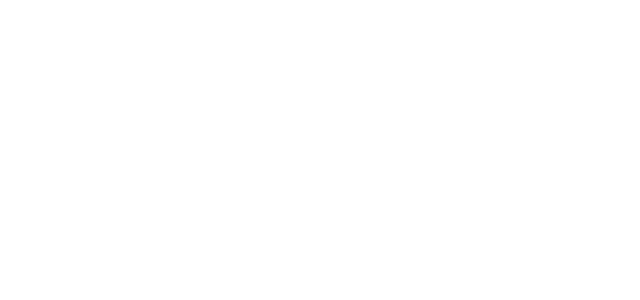
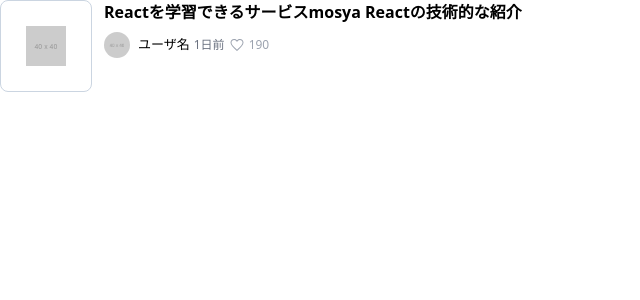
Before and after one commit to kei-1313/output, a Next.js app: page /outputs in a window 1280 px wide. Shown: the top 300 px of the page, without its empty margins (0-640 px from the left). Built offline with nearby package versions, Linux system fonts and the light colour scheme.

Commit message:
cardコンポーネントの雛形作成

```diff
--- a/app/layout.tsx
+++ b/app/layout.tsx
@@ -1,8 +1,5 @@
 import type { Metadata } from "next";
-import { Inter } from "next/font/google";
 import "./globals.css";
-
-const inter = Inter({ subsets: ["latin"] });
 
 export const metadata: Metadata = {
   title: "Create Next App",
@@ -16,7 +13,7 @@
 }>) {
   return (
     <html lang="ja">
-      <body className={inter.className}>{children}</body>
+      <body className="">{children}</body>
     </html>
   );
 }
--- a/app/outputs/page.tsx
+++ b/app/outputs/page.tsx
@@ -1,7 +1,9 @@
+import CardList from "@/features/outputs/components/CardList/CardList"
+
 const outputsPage = () => {
 	return (
 		<div>
-
+      <CardList/>
     </div>
 	)
 }
--- /dev/null
+++ b/features/outputs/components/Card/Card.tsx
@@ -0,0 +1,36 @@
+"use client"
+
+import Image from "next/image"
+import Link from "next/link"
+import { IoMdHeartEmpty } from "react-icons/io";
+
+
+const Card = () => {
+	return (
+		<li className="flex gap-3">
+      <Link href="/" className="w-[92px] h-[92px] border-[1px] border-solid border-slate-300 bg-white rounded-lg flex items-center justify-center">
+        <Image src="/images/dammy.png" width={40} height={40} alt="dammy"/>
+      </Link>
+      <div>
+        <Link href="/">
+          <h2 className="text-black text-base font-bold leading-6">Reactを学習できるサービスmosya Reactの技術的な紹介</h2>
+        </Link>
+        <div className="flex gap-2 mt-2 items-center">
+          <div className="">
+            <Image className="rounded-full" src="/images/dammy.png" width={26} height={26} alt="dammy"/>
+          </div>
+          <div className="flex gap-1 items-center">
+            <span className="text-black text-[13px]">ユーザ名</span>
+            <span className="text-gray-500 text-[12px]">1日前</span>
+            <div className="flex gap-1 items-center">
+              <IoMdHeartEmpty className="text-gray-400"/>
+              <span className="text-gray-400 text-[12px]">190</span>
+            </div>
+          </div>
+        </div>
+      </div>
+    </li>
+	)
+}
+
+export default Card
--- /dev/null
+++ b/features/outputs/components/CardList/CardList.tsx
@@ -0,0 +1,15 @@
+"use client"
+
+import Card from "../Card/Card"
+
+const CardList = () => {
+	return (
+		<div>
+      <ul>
+				<Card></Card>
+			</ul>
+    </div>
+	)
+}
+
+export default CardList
--- a/tailwind.config.ts
+++ b/tailwind.config.ts
@@ -4,16 +4,11 @@
   content: [
     "./pages/**/*.{js,ts,jsx,tsx,mdx}",
     "./components/**/*.{js,ts,jsx,tsx,mdx}",
+    "./features/**/*.{js,ts,jsx,tsx,mdx}",
     "./app/**/*.{js,ts,jsx,tsx,mdx}",
   ],
   theme: {
-    extend: {
-      backgroundImage: {
-        "gradient-radial": "radial-gradient(var(--tw-gradient-stops))",
-        "gradient-conic":
-          "conic-gradient(from 180deg at 50% 50%, var(--tw-gradient-stops))",
-      },
-    },
+
   },
   plugins: [],
 };
```
Also changed, not shown: package.json (+5 -4 lines), public/images/dammy.png (added), 1 other file (tests, documents, lock files or other folders).
